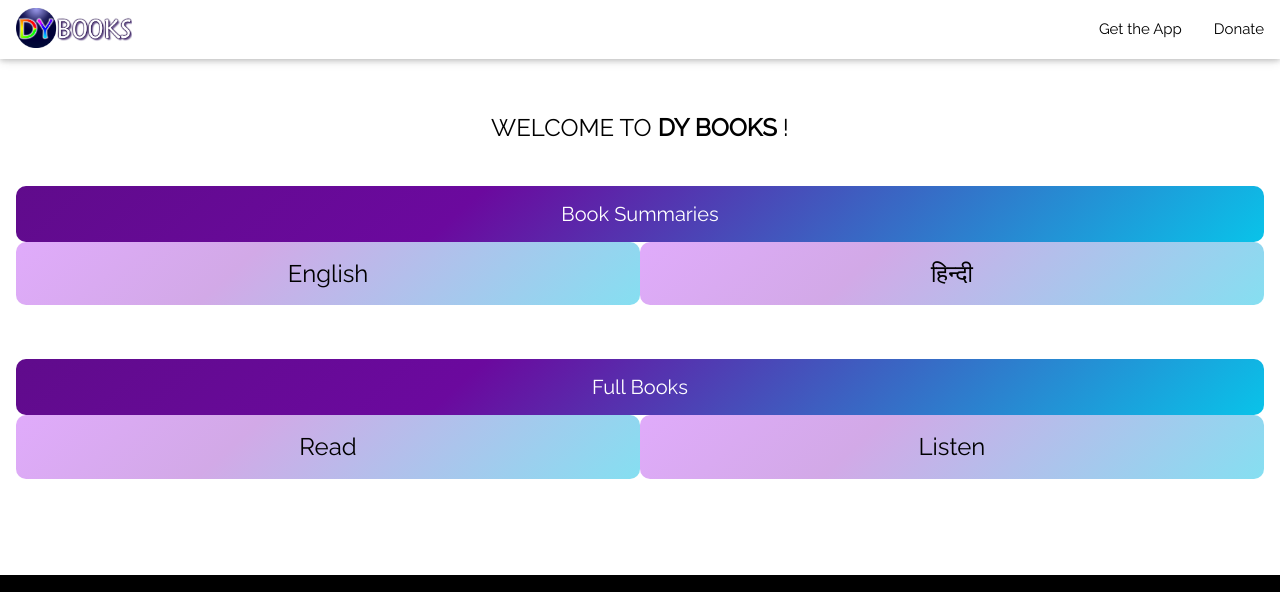
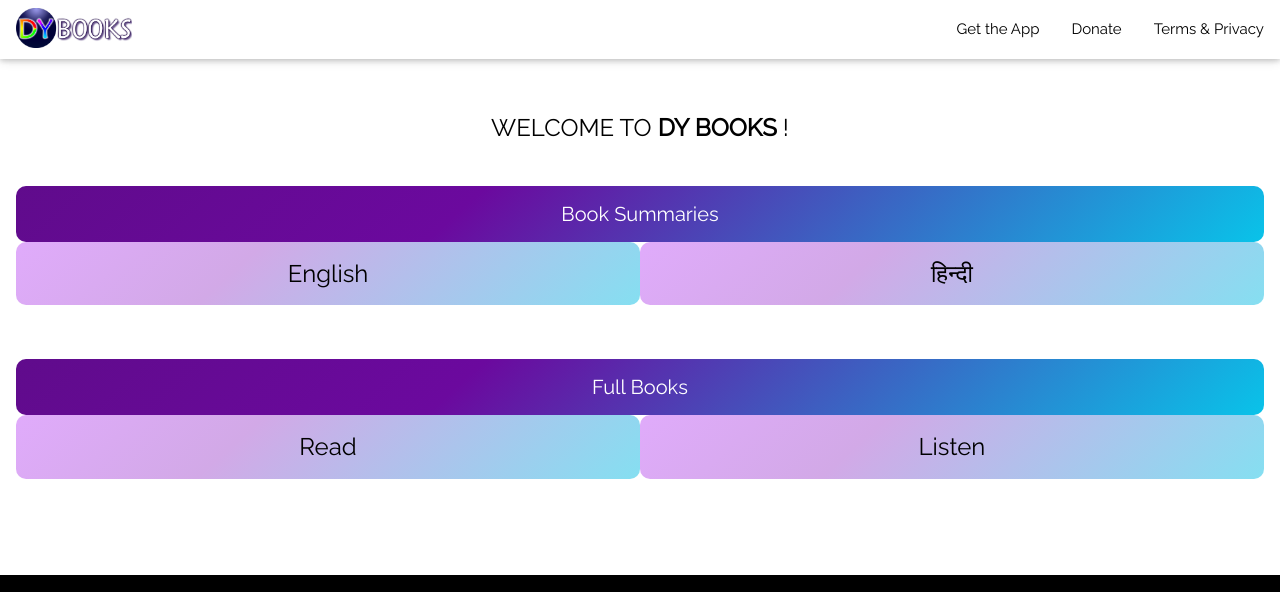
Before and after one commit to priyankainfotech05/DY-Books, a plain HTML site: page index.html in a window 1280 px wide. Shown: the top 592 px of the page. Drawn offline with nearby package versions, Linux system fonts and the light colour scheme.

Commit message:
Update index.html

```diff
--- a/index.html
+++ b/index.html
@@ -60,6 +60,7 @@
     <div class="w3-right w3-hide-small">
       <a href="/app.html" class="w3-bar-item w3-button">Get the App</a>
       <a href="/donate.html" class="w3-bar-item w3-button">Donate</a>
+      <a href="/terms.html" class="w3-bar-item w3-button">Terms & Privacy</a>
       <!--<a href="#team" class="w3-bar-item w3-button"><i class="fa fa-user"></i> TEAM</a>
       <a href="#work" class="w3-bar-item w3-button"><i class="fa fa-th"></i> WORK</a>
       <a href="#pricing" class="w3-bar-item w3-button"><i class="fa fa-usd"></i> PRICING</a>
@@ -78,6 +79,7 @@
   <a href="javascript:void(0)" onclick="w3_close()" class="w3-bar-item w3-button w3-large w3-padding-16">Close ×</a>
   <a href="/app.html" onclick="w3_close()" class="w3-bar-item w3-button">Get the App</a>
   <a href="/donate.html" onclick="w3_close()" class="w3-bar-item w3-button">Donate</a>
+  <a href="/terms.html" onclick="w3_close()" class="w3-bar-item w3-button">Terms & Privacy</a>
   <!--<a href="#team" onclick="w3_close()" class="w3-bar-item w3-button">TEAM</a>
   <a href="#work" onclick="w3_close()" class="w3-bar-item w3-button">WORK</a>
   <a href="#pricing" onclick="w3_close()" class="w3-bar-item w3-button">PRICING</a>
```
